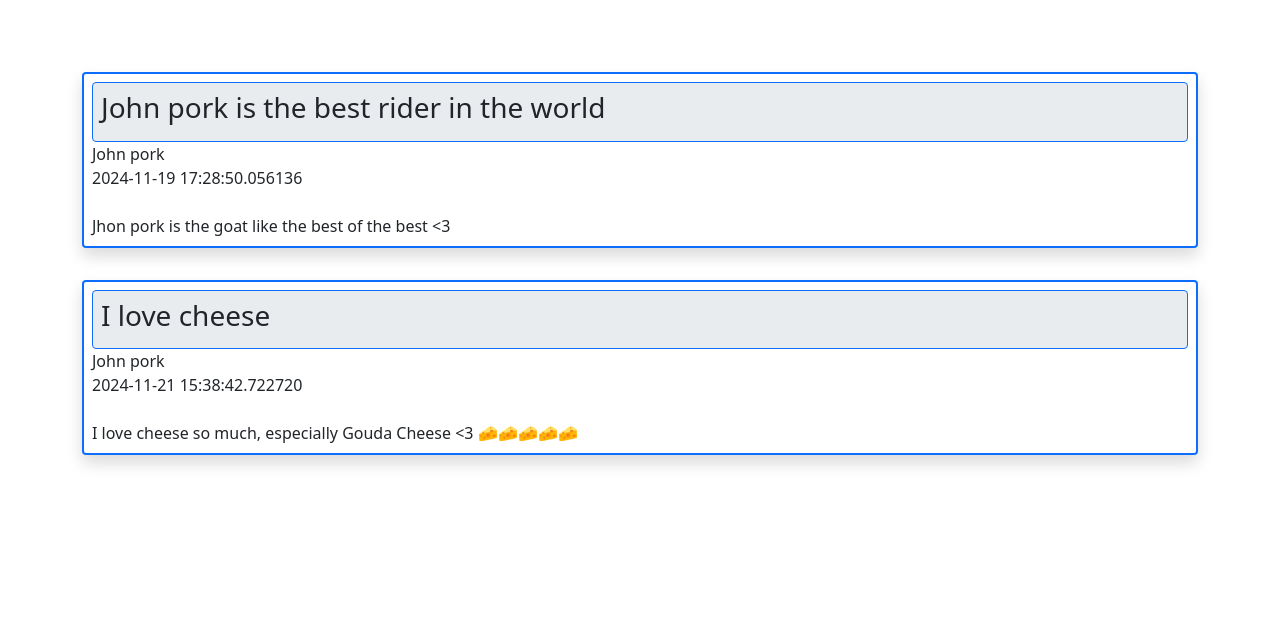
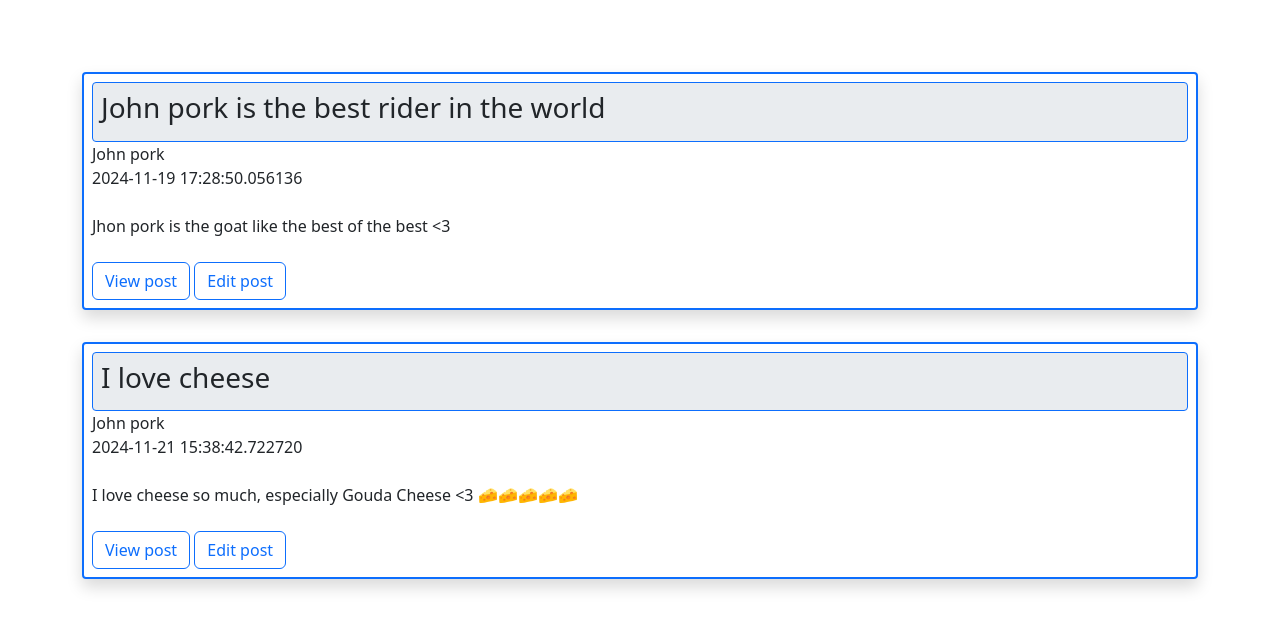
Before and after one commit to mart-dore/FlaskAPP, a Flask app: page /posts in a window 1280 px wide. Shown: the part 56-685 px from the top of the page. Run offline with Flask 3, Linux system fonts and the light colour scheme; data comes from the database, SQL or seed files in the repository; both versions use the stored data as it was after the commit.

Commit message:
add edit post page

```diff
--- a/app.py
+++ b/app.py
@@ -172,7 +172,7 @@ def add_post():
     # Redirect to webpage
     return render_template('add_post.html', form=form)
 
-# PAGE : BLOG posts
+# PAGE : All BLOG posts
 @app.route('/posts')
 def posts():
     # Get all posts from db
@@ -180,6 +180,39 @@ def posts():
 
     return render_template('posts.html',
                             posts=posts)
+
+# PAGE Select one blog post to see
+@app.route('/posts/<int:id>')
+def post(id):
+    post = Posts.query.get_or_404(id)
+    return render_template('post.html', post=post)
+
+# PAGE Edit blog post
+@app.route('/edit_post/<int:id>', methods=['GET', 'POST'])
+def edit_post(id):
+    post = Posts.query.get_or_404(id)
+    form = PostForm()
+
+    if form.validate_on_submit():
+        post.author = form.author.data
+        post.title = form.title.data
+        post.slug = form.slug.data
+        post.content = form.content.data
+
+        # Update db
+        db.session.add(post)
+        db.session.commit()
+        flash("Post has been updated !")
+        return redirect(url_for('post', id=post.id))
+
+    # fill form with post informations
+    form.title.data = post.title
+    form.author.data = post.author
+    form.slug.data = post.slug
+    form.content.data = post.content
+
+    return render_template('edit_post.html', form=form)
+
 
 # PAGE USER/ADD
 @app.route('/user/add', methods=['GET', 'POST'])
--- a/templates/posts.html
+++ b/templates/posts.html
@@ -17,7 +17,12 @@
         {{ post.author }} <br/>
         {{ post.date_posted }} <br/><br>
         {{ post.content }} <br/>
+        <br>
+        <a href="{{ url_for('post', id=post.id) }}" class="btn btn-outline-primary">View post</a>
+        <a href="{{ url_for('edit_post', id=post.id) }}" class="btn btn-outline-primary">Edit post</a>
+
         </div>
+
         <br>
     {% endfor %}
 
```
Also changed, not shown: templates/edit_post.html (added, +46 -0 lines), templates/post.html (added, +28 -0 lines), instance/users.db.
